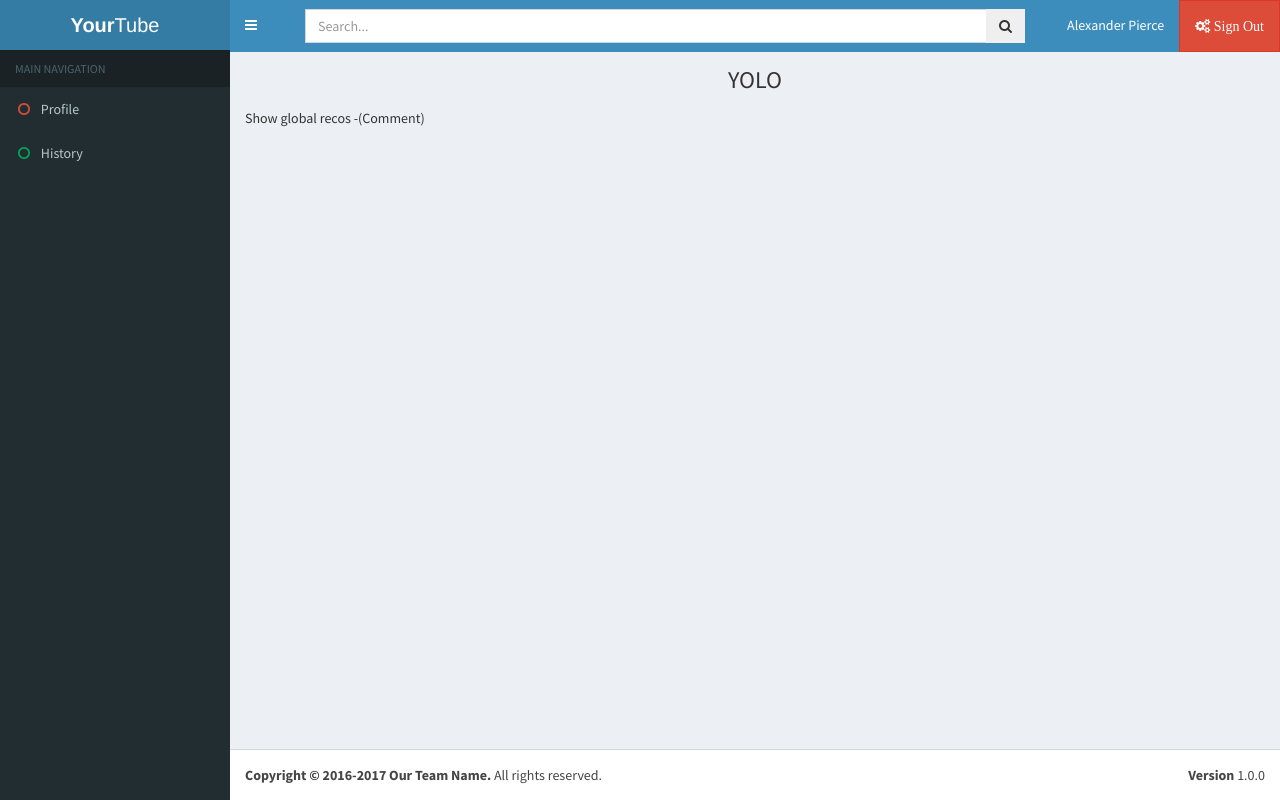
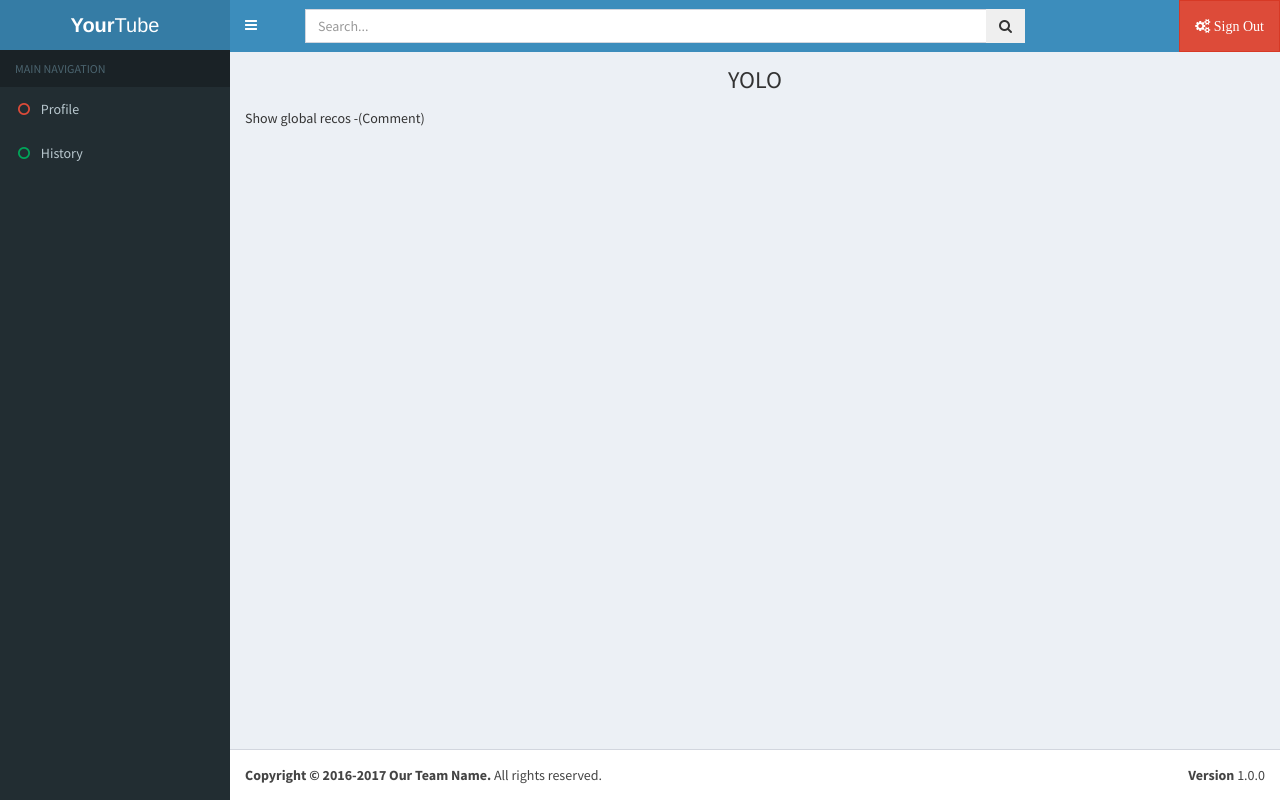
Before and after one commit to mehul2029/YourTube, a Django app: page /home/ in a window 1280 px wide. Run offline with Django 3.2, Linux system fonts and the light colour scheme; a user stored in the database is signed in; parts of the project's set-up code (start-up, migrations or seed data) failed here and were passed over; some libraries are stand-ins or nearby versions.

Commit message:
Random commit

```diff
--- a/templates/myapp/base.html
+++ b/templates/myapp/base.html
@@ -46,11 +46,11 @@
               <ul class="nav navbar-nav">
                 <li class="dropdown user user-menu">
                   <a href="#" class="dropdown-toggle" data-toggle="dropdown">
-                    <span class="hidden-xs dropdown-toggle">Alexander Pierce</span>
+                    <span class="hidden-xs dropdown-toggle">{{ user.first_name }} {{ user.last_name }}</span>
                   </a>
                 </li>
                 <li>
-                  <a href="#" class="btn btn-danger btn-flat"><i class="fa fa-gears"> Sign Out</i></a>
+                  <a href="{% url 'logout' %}" class="btn btn-danger btn-flat"><i class="fa fa-gears"> Sign Out</i></a>
                 </li>
               </ul>
           </div>
```
Also changed, not shown: db.sqlite3 (deleted), templates/myapp/view.html (added).
